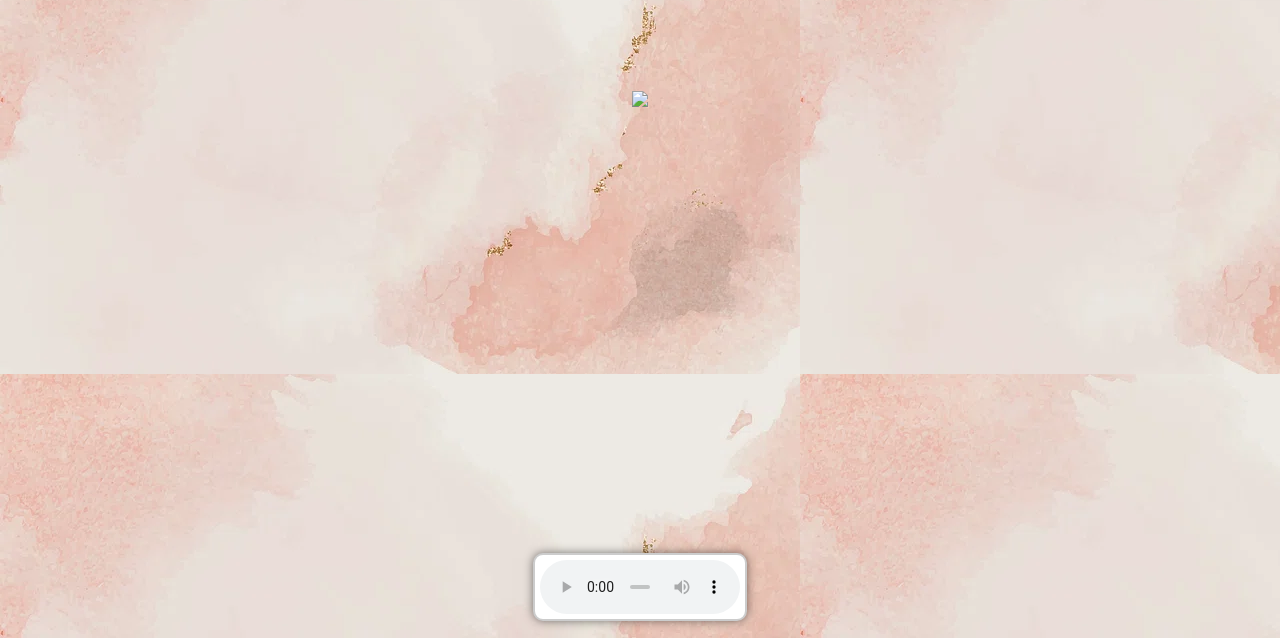
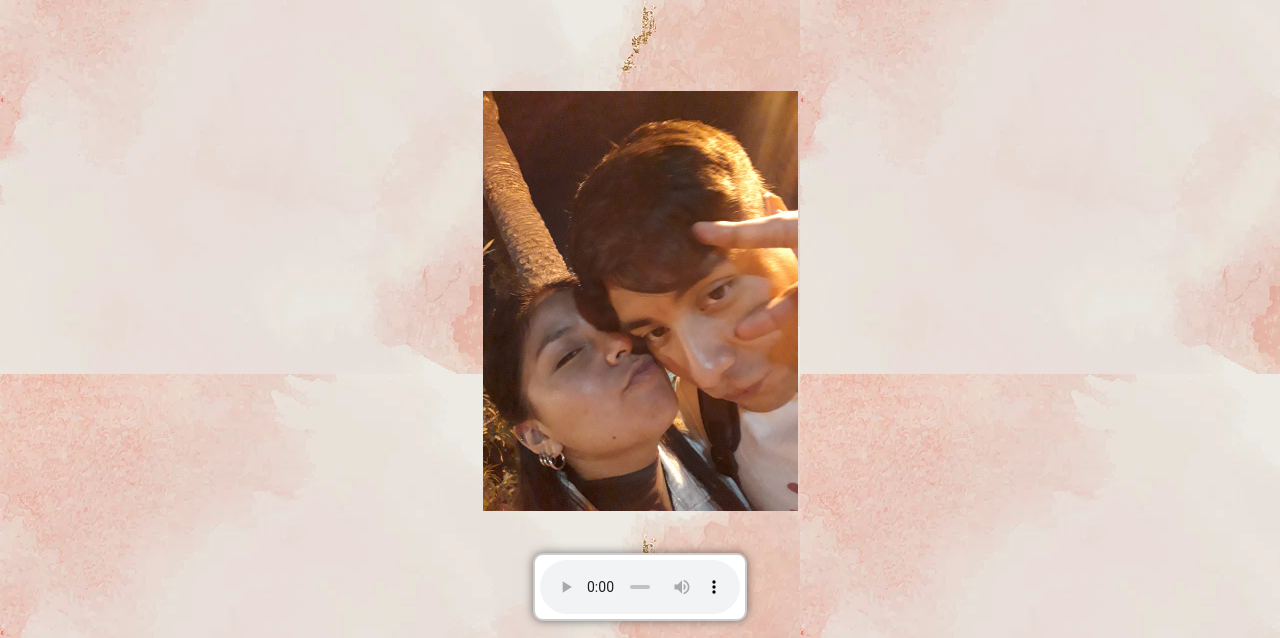
Before and after one commit to francruz21/amor, a plain HTML site: page index.html in a window 1280 px wide. Shown: the part 159-797 px from the top of the page. Drawn offline with Linux system fonts and the light colour scheme.

Commit message:
Update index.html

```diff
--- a/index.html
+++ b/index.html
@@ -194,23 +194,23 @@
                 "imagenes/imagen4.jpg",
                 "imagenes/imagen5.jpg",
                 "imagenes/imagen6.jpg",
-                "imagenes/imagen7.jpg",
-                "imagenes/imagen8.jpg",
-                "imagenes/imagen9.jpg",
-                "imagenes/imagen10.jpg",
-                "imagenes/imagen11.jpg",
-                "imagenes/imagen12.jpg",
-                "imagenes/imagen13.jpg",
-                "imagenes/imagen14.jpg",
-                "imagenes/imagen15.jpg",
-                "imagenes/imagen16.jpg",
-                "imagenes/imagen17.jpg",
-                "imagenes/imagen18.jpg",
-                "imagenes/imagen19.jpg",
-                "imagenes/imagen20.jpg",
-                "imagenes/imagen21.jpg",
-                "imagenes/imagen22.jpg",
-                "imagenes/imagen23.jpg"
+                "imagenes/imagen7.jpeg",
+                "imagenes/imagen8.jpeg",
+                "imagenes/imagen9.jpeg",
+                "imagenes/imagen10.jpeg",
+                "imagenes/imagen11.jpeg",
+                "imagenes/imagen12.jpeg",
+                "imagenes/imagen13.jpeg",
+                "imagenes/imagen14.jpeg",
+                "imagenes/imagen15.jpeg",
+                "imagenes/imagen16.jpeg",
+                "imagenes/imagen17.jpeg",
+                "imagenes/imagen18.jpeg",
+                "imagenes/imagen19.jpeg",
+                "imagenes/imagen20.jpeg",
+                "imagenes/imagen21.jpeg",
+                "imagenes/imagen22.jpeg",
+                "imagenes/imagen23.jpeg"
                 // Agrega aquí más rutas de imágenes según sea necesario
             ];
             // Selecciona una imagen aleatoria
```
